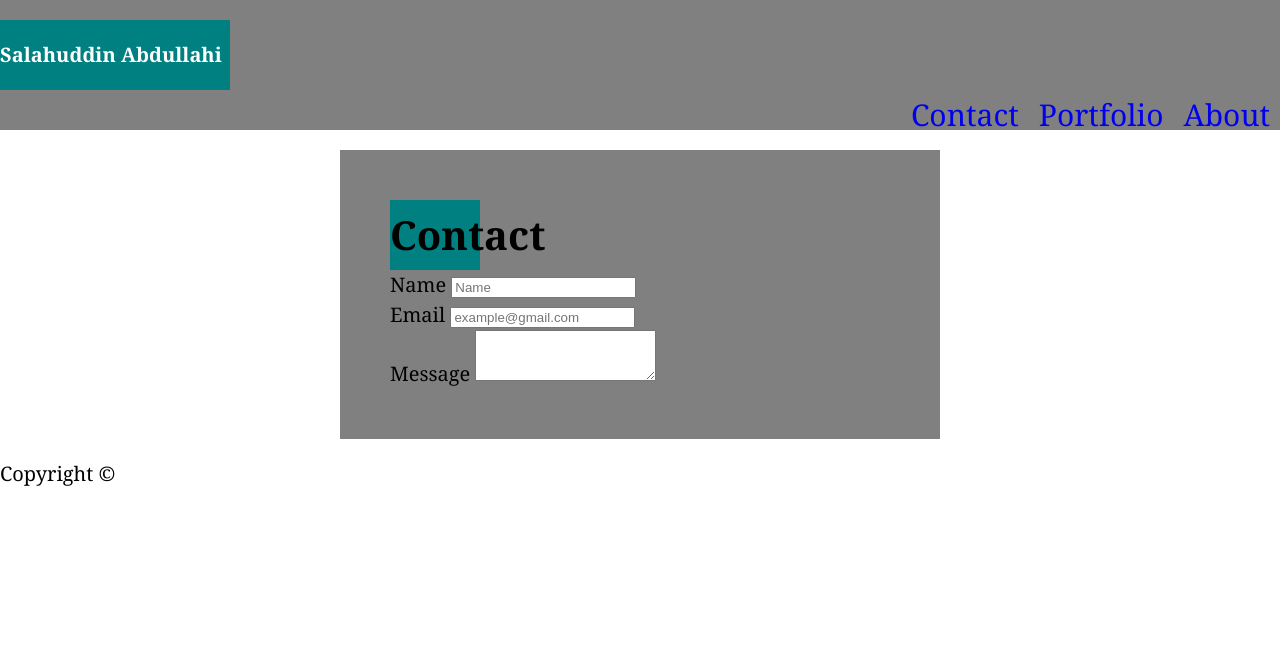
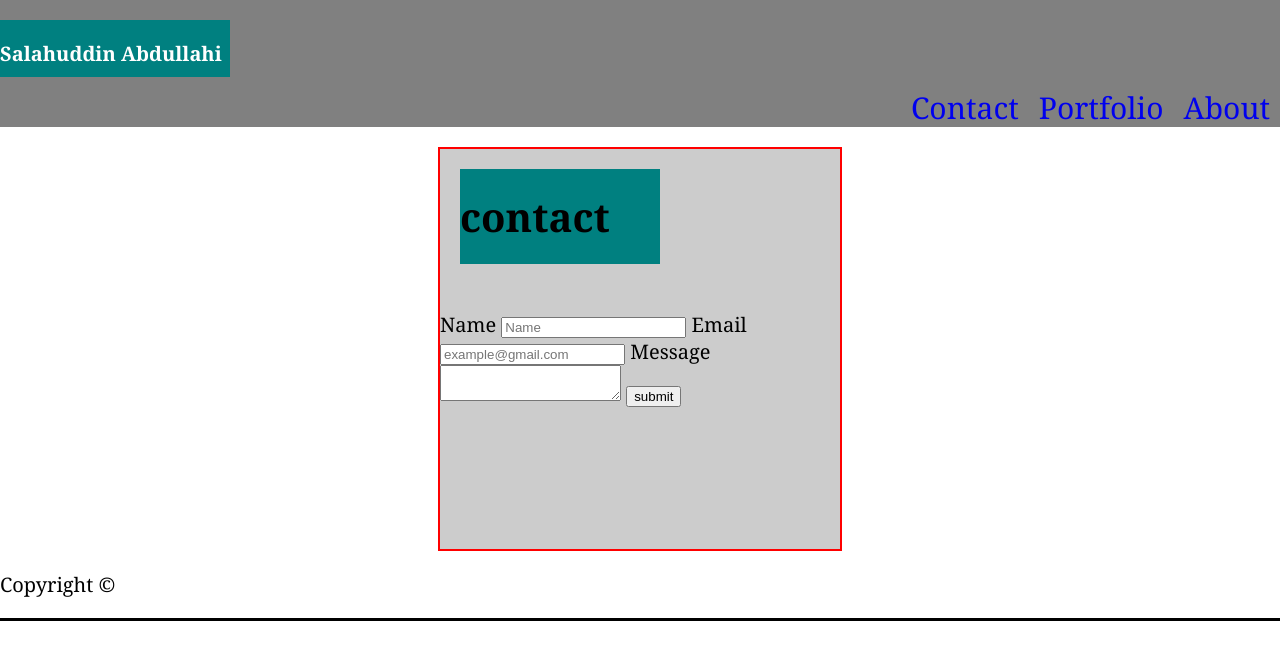
Before and after one commit to fawzar24/Basic-Portfolio, a plain HTML site: page contact.html in a window 1280 px wide. Drawn offline with Linux system fonts and the light colour scheme.

Commit message:
last commit for this HW

```diff
--- a/contact.css
+++ b/Style.css
@@ -10,16 +10,6 @@ ul li {
     padding-left: 10px;
     padding-right: 10px;
 }
-
-header{
-    color: white;
-    background-color: gray;
-    text-align: left;
-    padding-top: 20px;
-    padding-bottom: 40px;
-    font-size: 10px;
-}
-
 h1{
     padding-top: 20px;
     padding-bottom: 20px;
@@ -28,6 +18,21 @@ h1{
     margin: 0;
 }
 
+
+h2{
+    color: teal;
+}
+
+p{
+    line-height: 40px;
+}
+
+header{
+    width: 100vw;
+    height: 100%;
+    background-color: white;
+    display: block;
+}
 
 #links {
     float: right;
@@ -44,18 +49,26 @@ body{
 }
 
 .Container {
-    width: 1000px;
+    width: 900px;
     margin: 0 auto;
     background-color: white;
-    padding: 20px;
+
 }
 
-.secondcontainer {
-    width: 500px;
+.bigcontainer{
+    width: 1200px;
     margin: 0 auto;
     background-color: gray;
-    padding: 50px;
-    margin: 20px auto;
-    position: relative;
+    padding-top: 40px;
+    padding-bottom: 40px;
+    margin: 20px;
 
 }
+
+.img-fluid{
+    width: 200px;
+}
+
+#main-bio {
+    width: 70%;
+}
--- a/assets/css/Style.css
+++ b/assets/css/Style.css
@@ -1,23 +1,51 @@
-nav{
-    width: 100%;
-    height: 100px;;
+*{
+    margin: 0;
+    padding: 0;
+    list-style: none;
+    text-decoration: none;
 }
 
-ul li {
-    list-style: none;
+body{
+    background-color: gray;
+    min-height: 100vh;
+    display: flex;
+    flex-direction: column;
+}
+
+.header{
+    width: 100vw;
+    height: 100px;
+    display: block;
+    background-color: gray;
+    border-bottom-style: solid;
+    border-color: red;
+    border-bottom-width: 2px;
+}
+
+h1{
+    padding-top: 20px;
+    padding-bottom: 10px;
+    background-color: teal;
+    width: 20%;
+    margin: 0;
+}
+.navbar{
+    padding: 40px;
+    width: 30%;
+    float: right;
+    background-color: white;
+    padding-right: 20px;
+    border: 50%;
+
+}
+
+ul li{
+
     float: right;
     font-size: 30px;
     padding-left: 10px;
     padding-right: 10px;
 }
-h1{
-    padding-top: 20px;
-    padding-bottom: 20px;
-    background-color: teal;
-    width: 18%;
-    margin: 0;
-}
-
 
 h2{
     color: teal;
@@ -27,50 +55,21 @@ p{
     line-height: 40px;
 }
 
-header{
-    color: white;
-    background-color: gray;
-    text-align: left;
-    padding-top: 20px;
-    padding-bottom: 40px;
-    font-size: 10px;
-}
-
-#links {
-    float: right;
-    text-align: 20%;
-}
-
-body{
-    background-color: white;
-    margin: 0;
-    padding: 0;
-    font-family: "Georgia", "Times New Roman", "serif";
-    font-size: 20px;
-    line-height: 150%;
+#main-bio {
+    width: 70%;
+    border: 20px;
+    padding: 40px;
+    background-color: blue;
 }
 
 .Container {
     width: 900px;
     margin: 0 auto;
     background-color: white;
-
-}
-
-.bigcontainer{
-    width: 1200px;
-    margin: 0 auto;
-    background-color: gray;
-    padding-top: 40px;
-    padding-bottom: 40px;
-    margin: 20px;
-
+    margin: 40px;
+    display: block;
 }
 
 .img-fluid{
     width: 200px;
 }
-
-#main-bio {
-    width: 70%;
-}
--- a/assets/css/contact.css
+++ b/assets/css/contact.css
@@ -1,5 +1,71 @@
-.conatiner{
+nav{
+    width: 100%;
+    height: 100px;;
+}
+
+ul li {
+    list-style: none;
+    float: right;
+    font-size: 30px;
+    padding-left: 10px;
+    padding-right: 10px;
+}
+
+header{
+    color: white;
+    background-color: gray;
+    text-align: left;
+    padding-top: 20px;
+    padding-bottom: 40px;
+    font-size: 10px;
+}
+
+h1{
+    padding-top: 20px;
+    padding-bottom: 10px;
+    background-color: teal;
+    width: 18%;
+    margin: 0;
+}
+
+#contact{
+    margin: 20px;
+    padding-bottom: 10px;
+    background-color: teal;
+    width: 50%;
+    text-size: 15px;
+}
+
+
+#links {
+    float: right;
+    text-align: 20%;
+}
+
+body{
+    background-color: white;
+    margin: 0;
+    padding: 0;
+    font-family: "Georgia", "Times New Roman", "serif";
+    font-size: 20px;
+    border-bottom-style: solid;
+}
+
+.Container {
     width: 900px;
-    margin: 0 auto;
-    background-color: blue;
+    height:120;
+    border-width: 2px;
+    border-style:solid;
+    border-color:red;
+    background: #CCC;
 }
+
+.inner-container {
+    margin: 20px auto;
+    width: 400px;
+    height:400px;
+    border-width: 2px;
+    border-style:solid;
+    border-color:red;
+    background: #CCC;
+}
--- /dev/null
+++ b/assets/css/portfolio.css
@@ -0,0 +1,35 @@
+header{
+    color: white;
+    background-color: gray;
+    text-align: left;
+    padding-top: 20px;
+    padding-bottom: 40px;
+    font-size: 10px;
+}
+
+#links {
+    float: right;
+    text-align: 20%;
+}
+
+ul li {
+    list-style: none;
+    float: right;
+    font-size: 30px;
+    padding-left: 10px;
+    padding-right: 10px;
+}
+
+#links {
+    float: right;
+    text-align: 20%;
+}
+
+body{
+    background-color: white;
+    margin: 0;
+    padding: 0;
+    font-family: "Georgia", "Times New Roman", "serif";
+    font-size: 20px;
+    border-bottom-style: solid;
+}
--- a/contact.html
+++ b/contact.html
@@ -3,43 +3,45 @@
   <head>
     <meta charset="UTF-8">
     <!--<link rel="stylesheet"  href="assets/css/reset.css"/> -->
-    <link rel="stylesheet"  href="./contact.css"/>
+    <link rel="stylesheet"  href="assets/css/contact.css"/>
     <title>My page</title>
  </head>
  <body>
+     <div class="header">
         <header>
             <h1> Salahuddin Abdullahi </h1>
+                <div>
+                        <ul class="nav">
+                                <a href="index.html"><li>About</li></a>
+                                <a href="portfolio.html"><li>Portfolio</li></a>
+                                <a href="contact.html"><li>Contact</li></a>
+                        </ul>
+                </div>
+        </header>
+     </div>
 
-                 <nav id="links">
-                     <ul>
-                        <a href="index.html"><li>About</li></a>
-                        <a href="portfolio.html"><li>Portfolio</li></a>
-                        <a href="contact.html"><li>Contact</li></a>
-                    </ul>
-                </nav>
-        </header>
+       <div class="container">
 
-        <div class="container">
+           <div class=inner-container>
+                <div id="contact">
+                        <h1>contact</h1>
+                </div>
+                <br>
+                <form action="form-group.php">
 
-            <div class="secondcontainer">
-                    <h1>Contact</h1>
-                <form>
-                    <div class="form-group">
-                             <label for="exampleFormControlInput1">Name</label>
-                             <input type="email" class="form-control" id="exampleFormControlInput1" placeholder="Name">
-                    </div>
+                        <label for="Input1">Name</label>
+                        <input type="text" id="fname" name="Name" placeholder="Name">
 
-                    <div class="form-group">
-                           <label for="exampleFormControlInput1">Email</label>
-                           <input type="email" class="form-control" id="exampleFormControlInput1" placeholder="example@gmail.com">
-                    </div>
+                        <label for="Input2">Email</label>
+                        <input type="text" id="lname" name= "lastname" placeholder="example@gmail.com">
 
-                    <div class="form-group">
-                             <label for="ControlTextarea1">Message</label>
-                             <textarea class="form-control" id="exampleFormControlTextarea1" rows="3"></textarea>
-                    </div>
+                        <label for="subject">Message</label>
+                        <textarea id="subject" name="subject" style="widows:200px"></textarea>
+
+                        <input type="submit" value="submit">
                 </form>
-            </div>
+           </div>
+
         </div>
 
         <div class="footer">
```
Also changed, not shown: Index.html (+10 -12 lines), Portfolio.html (+24 -0 lines), 2 other files.
